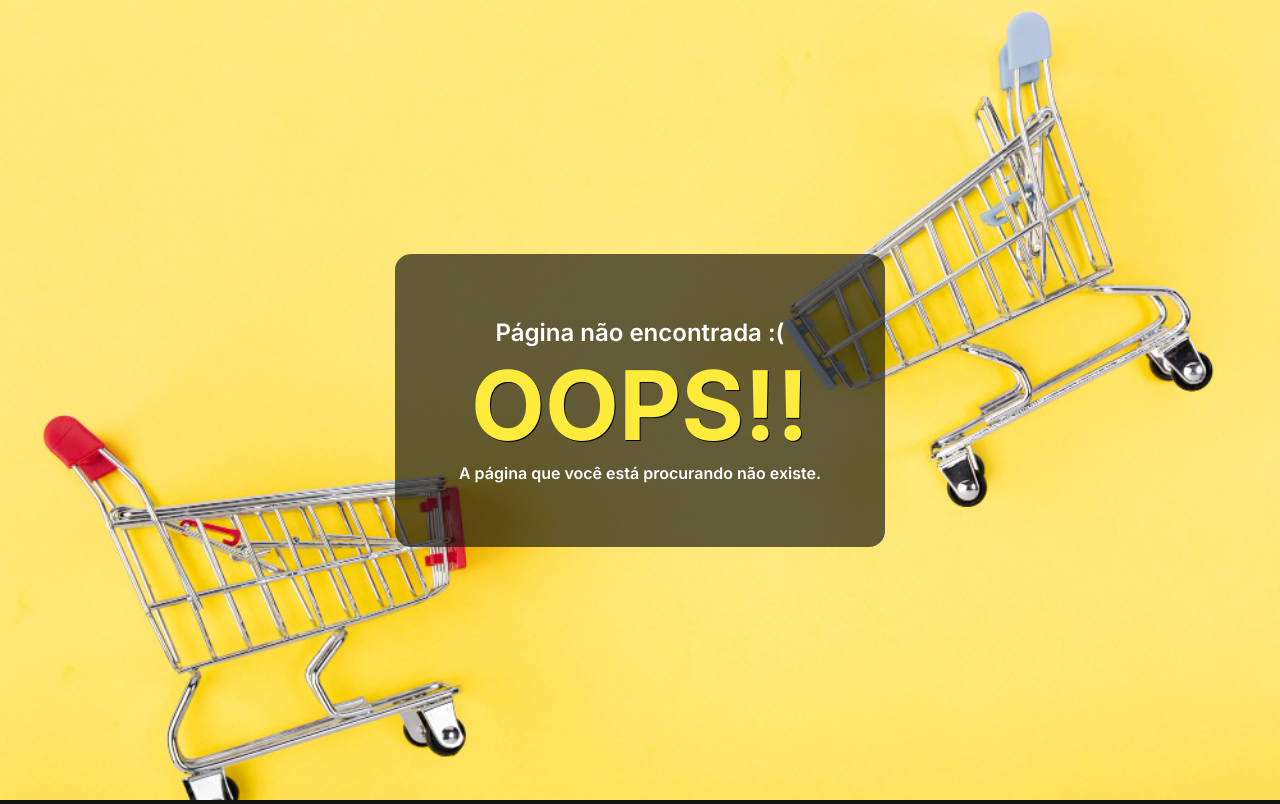
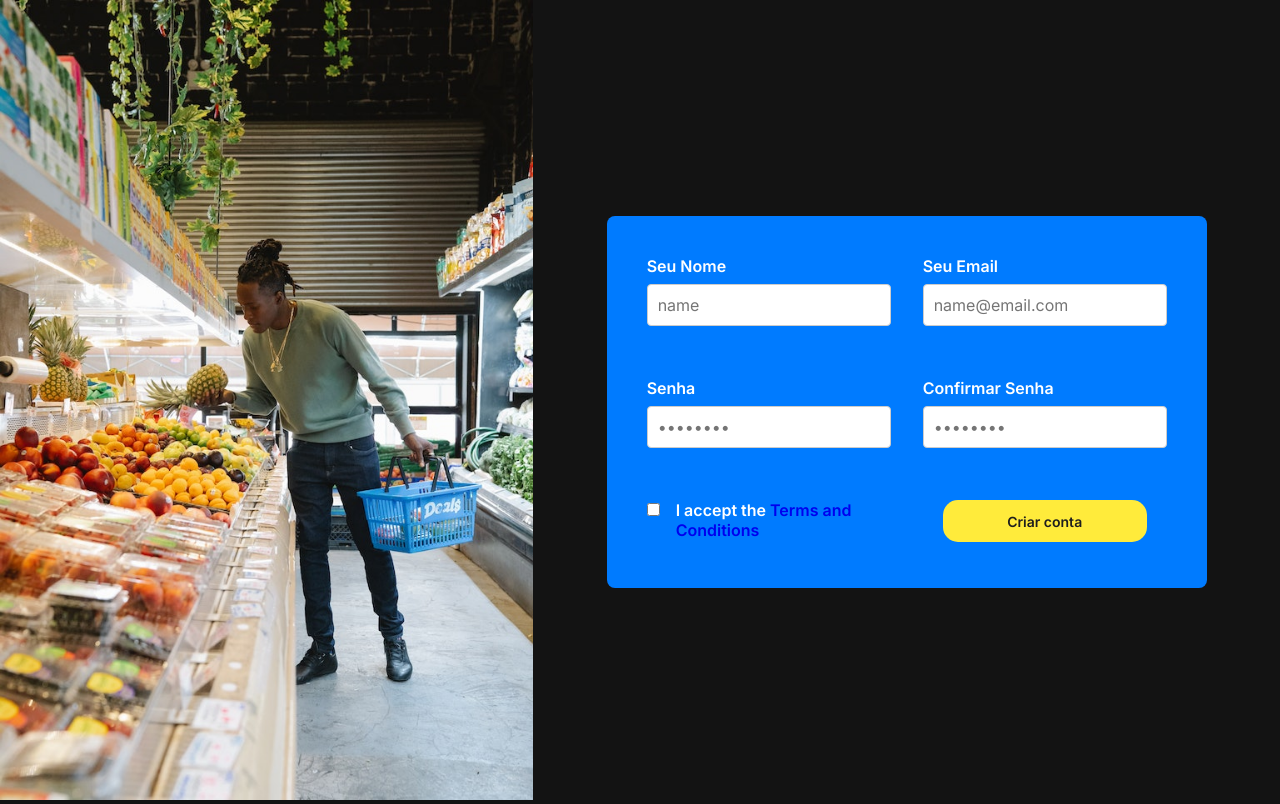
Before and after one commit to marclipe/grocery-list, a React (Create React App) app: page /auth in a window 1280 px wide. Built offline with nearby package versions, Linux system fonts and the light colour scheme.

Commit message:
Page of auth to Create user

```diff
--- a/src/Router.tsx
+++ b/src/Router.tsx
@@ -4,6 +4,7 @@ import { DefaultLayout } from "./layouts/DefaultLayout";
 import { Start } from "./pages/Start";
 import { Login } from "./pages/Login";
 import { NotFound } from "./pages/NotFound";
+import { Auth } from "./pages/auth";
 
 export function Router() {
   return (
@@ -12,6 +13,7 @@ export function Router() {
         <Route path="/" element={<Home/>} />
         <Route path="/start" element={<Start/>}/>
         <Route path="/login" element={<Login/>}/>
+        <Route path="/auth" element={<Auth/>}/>
         <Route path="*" element={<NotFound/>}/>
       </Route>
     </Routes>
--- a/src/pages/auth/index.tsx
+++ b/src/pages/auth/index.tsx
@@ -1,5 +1,51 @@
+import imgGroceryAuth from '../../assets/images/grrocey-auth.jpg'
+import './styles.scss'
+
 export function Auth() {
   return (
-    <h1>Auth</h1>
-  )
+    <main className="container-auth">
+      <section className="content-section">
+        <div className="container-form">
+          <form action="">
+            <div>
+              <label htmlFor="iusername">Seu Nome</label>
+              <input type="text" id="iusername" placeholder="name" />
+            </div>
+            <div>
+              <label htmlFor="iemail">Seu Email</label>
+              <input type="email" id="iemail" placeholder="name@email.com" />
+            </div>
+            <div>
+              <label htmlFor="ipassword">Senha</label>
+              <input type="password" id="ipassword" placeholder="••••••••" />
+            </div>
+            <div>
+              <label htmlFor="iconfirm-password">Confirmar Senha</label>
+              <input
+                type="password"
+                id="confirm-password"
+                placeholder="••••••••"
+              />
+            </div>
+            <div className="container-terms">
+              <div>
+                <input type="checkbox" id="iterms" />
+              </div>
+              <div>
+                <label htmlFor="iterms">
+                  I accept the <a href="#">Terms and Conditions</a>
+                </label>
+              </div>
+            </div>
+            <div className='button-container'>
+              <button type="submit">Criar conta</button>
+            </div>
+          </form>
+        </div>
+      </section>
+      <section className="image-section">
+        <img src={imgGroceryAuth} alt="" />
+      </section>
+    </main>
+  );
 }
--- /dev/null
+++ b/src/pages/auth/styles.scss
@@ -0,0 +1,67 @@
+@import '../../global.scss';
+
+
+.container-auth {
+  display: flex;
+  flex-direction: row-reverse;
+  justify-content: space-between;
+}
+
+.container-form {
+  display: flex;
+  flex-direction: column;
+  align-items: center;
+  justify-content: center;
+
+  form {
+    display: grid;
+    grid-template-columns: 1fr 1fr;
+    gap: 2rem;
+    background-color: $background-form;
+    max-width: 600px;
+    padding: 40px;
+    border-radius: 8px;
+  }
+
+  label {
+    display: block;
+    margin-bottom: 0.5rem;
+    font-weight: 600;
+    color: $color-text;
+  }
+
+  input {
+    width: 100%;
+    padding: 0.625rem;
+    margin-bottom: 20px;
+    border: 1px solid #ccc;
+    border-radius: 4px;
+    font-size: 1rem;
+    font-family: $font-inter;
+    font-weight: 400;
+    color: #1E1E1E;
+  }
+
+  input:focus {
+    outline: none;
+    border-color: #007bff;
+    box-shadow: 0 0 5px rgba(0, 123, 255, 0.5);
+  }
+
+  .container-terms {
+    display: flex;
+    gap: 1rem;
+  }
+
+  .button-container {
+    margin: 0 auto;
+
+    button {
+      margin-top: 0;
+    }
+  }
+}
+
+.content-section {
+  margin: 0 auto;
+}
```
Also changed, not shown: src/assets/images/grrocey-auth.jpg (added).
